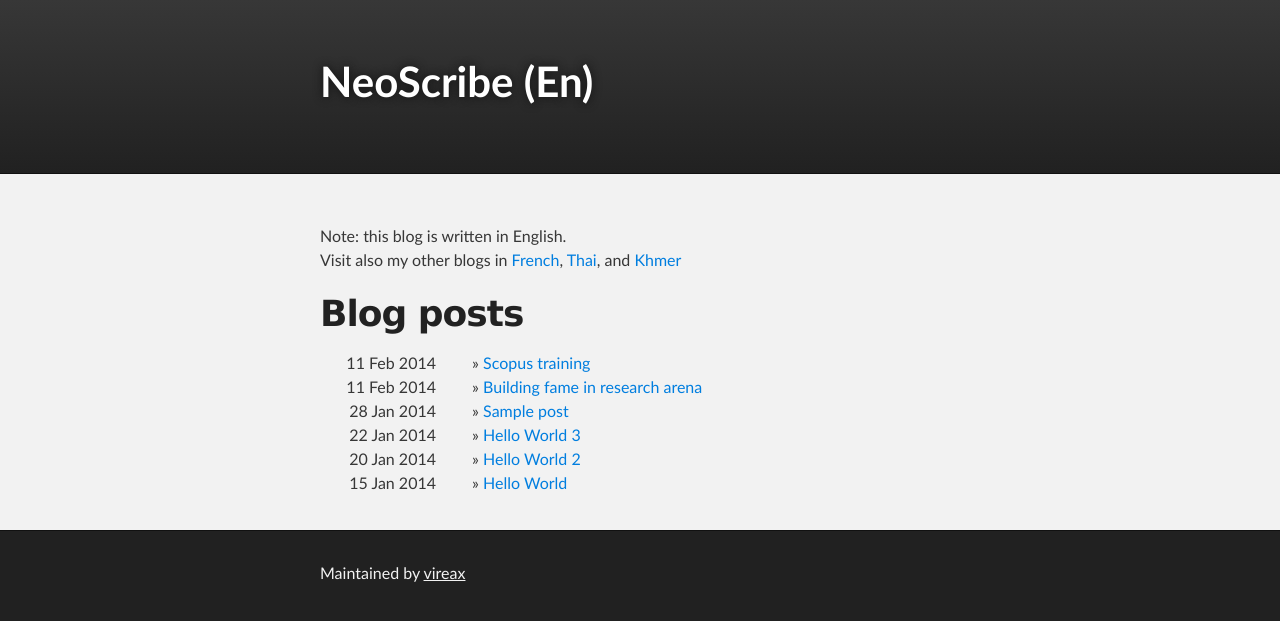
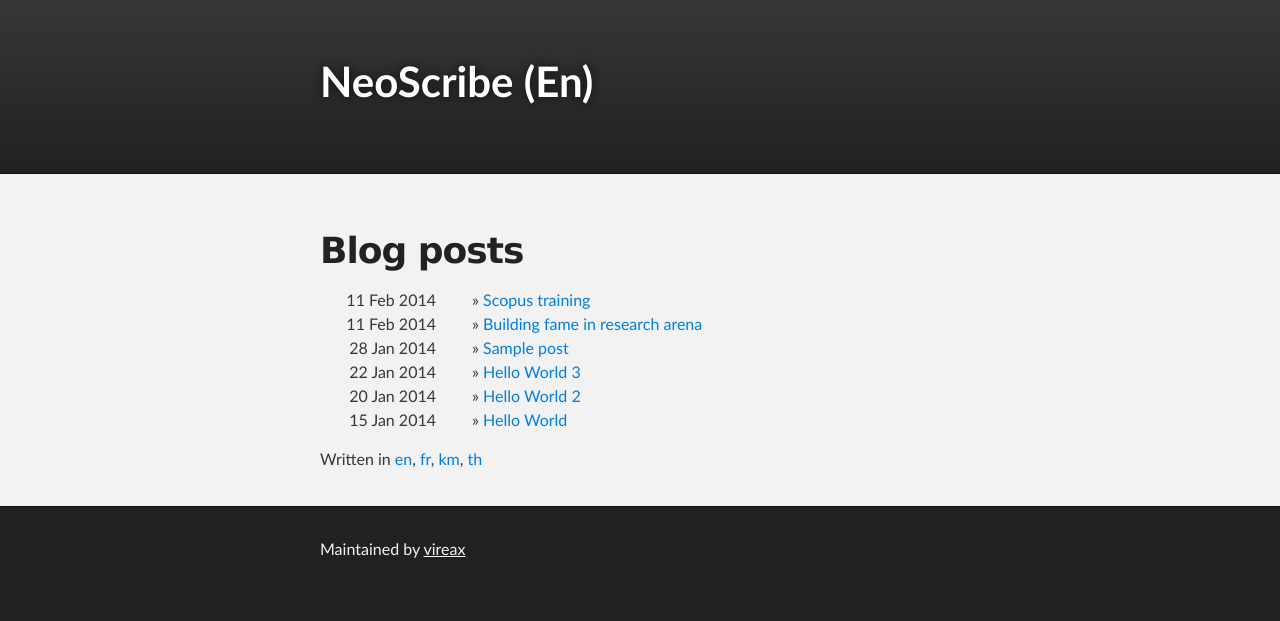
Before and after one commit to vireax/en, a Jekyll site: the page built from index.html, in a window 1280 px wide. Shown: the top 621 px of the page. Built offline with Jekyll 4.4.1, drawn with Linux system fonts in a browser that asks for light colours; the list of posts is cut into pages by our own code.

Commit message:
Update index.html

```diff
--- a/index.html
+++ b/index.html
@@ -3,8 +3,6 @@
 title: NeoScribe
 ---
 
-<p>Note: this blog is written in English. <br>
-Visit also my other blogs in <a href="/fr">French</a>, <a href="/th">Thai</a>, and <a href="/km">Khmer</a></p>
 <h1>Blog posts</h1>
 
 <!-- This loops through the paginated posts -->
@@ -35,11 +33,9 @@
   <hr>
 </div>
 
-{% if paginator.page == 1 %}
+{% endif %}
 <!-- Links to other blogs -->
 <p>Written in <a href="http://vireax.github.io/en">en</a>,
 <a href="http://vireax.github.io/fr">fr</a>,
 <a href="http://vireax.github.io/km">km</a>,
 <a href="http://vireax.github.io/th">th</a></p>
-{% endif %}
-{% endif %}
```
